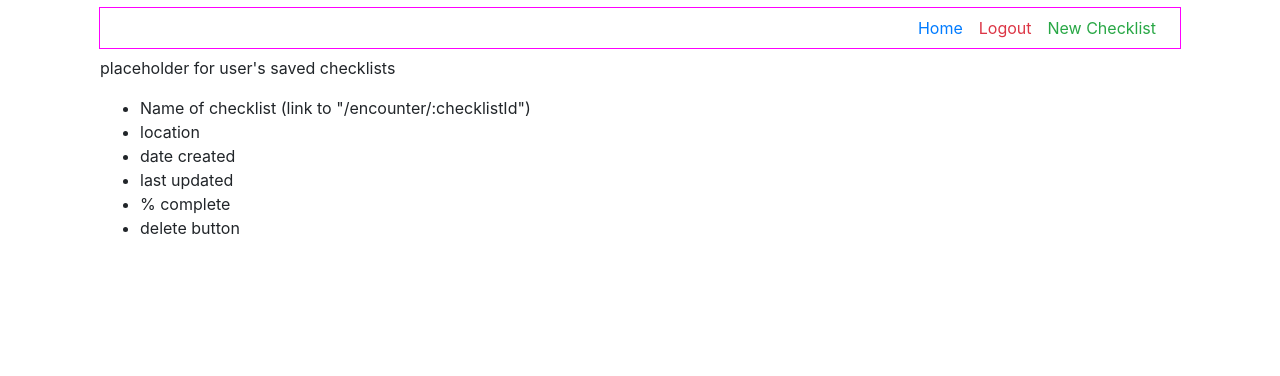
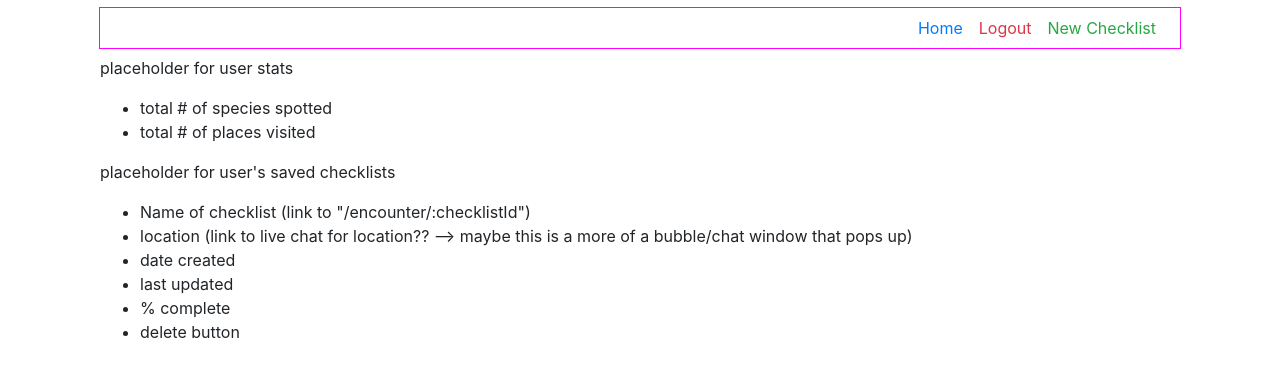
Before and after one commit to a-kuhn/encounter, a React (Create React App) app in the folder client/: page /encounters in a window 1280 px wide. Shown: the top 376 px of the page. Built offline with nearby package versions, Linux system fonts and the light colour scheme.

Commit message:
add details to Encounters layout

```diff
--- a/client/src/Views/Encounters.jsx
+++ b/client/src/Views/Encounters.jsx
@@ -6,10 +6,15 @@ function NewChecklist() {
   return (
     <div className="container justify-content-center">
       <Nav />
+      <p>placeholder for user stats</p>
+      <ul>
+          <li>total # of species spotted</li>
+          <li>total # of places visited</li>
+      </ul>
       <p>placeholder for user's saved checklists</p>
       <ul>
         <li>Name of checklist (link to "/encounter/:checklistId")</li>
-        <li>location</li>
+        <li>location (link to live chat for location?? --> maybe this is a more of a bubble/chat window that pops up)</li>
         <li>date created</li>
         <li>last updated</li>
         <li>% complete</li>
```
